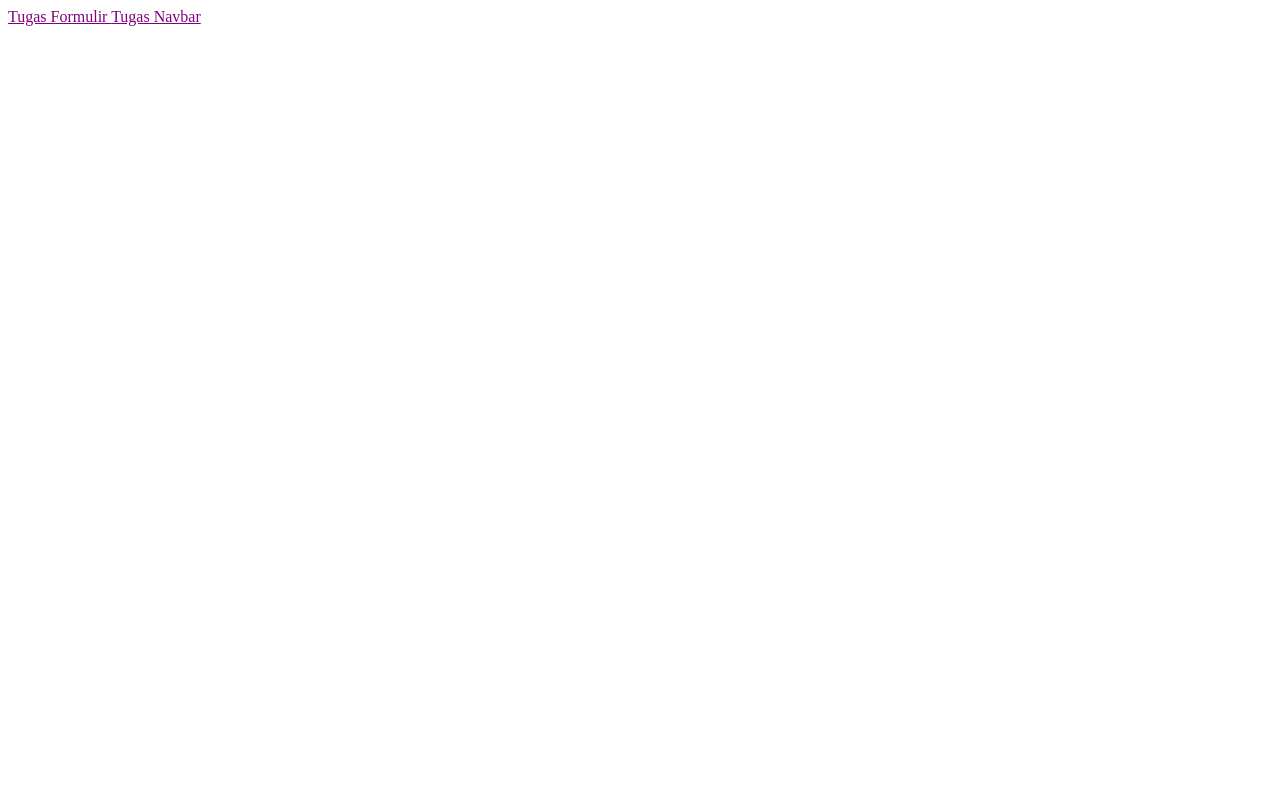
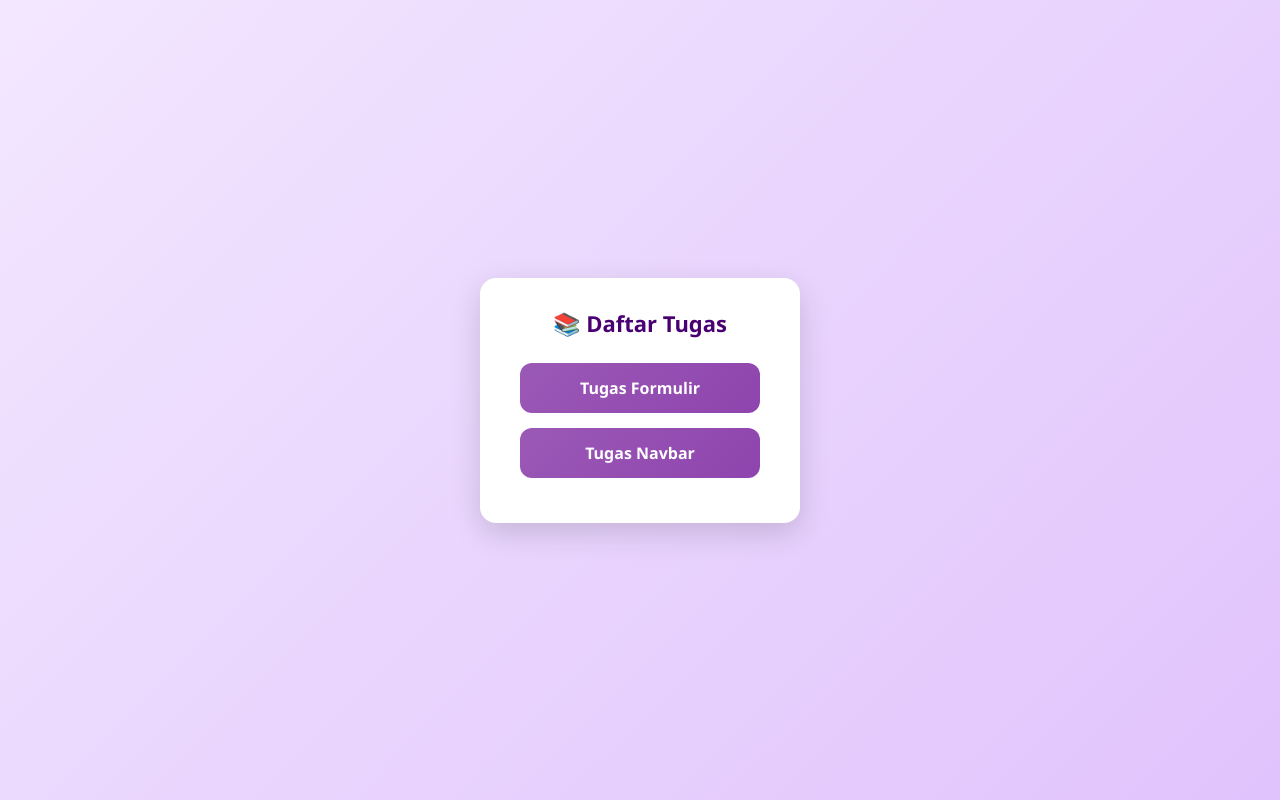
Before and after one commit to exploit14/Website-portofolio, a plain HTML site: page lat_css.html in a window 1280 px wide. Drawn offline with Linux system fonts and the light colour scheme.

Commit message:
Update lat_css.html

```diff
--- a/lat_css.html
+++ b/lat_css.html
@@ -2,22 +2,77 @@
 <html lang="id">
 <head>
     <meta charset="UTF-8">
-    <title> Daftar Tugas </title>
+    <title>Daftar Tugas</title>
 
     <style>
+        /* RESET SEDERHANA */
+        * {
+            margin: 0;
+            padding: 0;
+            box-sizing: border-box;
+            font-family: "Segoe UI", Tahoma, sans-serif;
+        }
+
+        body {
+            min-height: 100vh;
+            background: linear-gradient(135deg, #f3e7ff, #e0c3fc);
+            display: flex;
+            justify-content: center;
+            align-items: center;
+        }
+
+        /* CARD UTAMA */
+        .menu-tugas {
+            background: #ffffff;
+            padding: 30px 40px;
+            border-radius: 16px;
+            width: 320px;
+            box-shadow: 0 10px 30px rgba(0, 0, 0, 0.15);
+            text-align: center;
+        }
+
+        .menu-tugas h1 {
+            font-size: 22px;
+            margin-bottom: 25px;
+            color: #4a0072;
+        }
+
+        /* TOMBOL */
         .cta-button {
-            color: purple !important;
+            display: block;
+            margin: 15px 0;
+            padding: 14px;
+            text-decoration: none;
+            color: #ffffff;
+            background: linear-gradient(135deg, #9b59b6, #8e44ad);
+            border-radius: 12px;
+            font-weight: 600;
+            transition: all 0.3s ease;
+        }
+
+        .cta-button:hover {
+            transform: translateY(-4px);
+            box-shadow: 0 8px 18px rgba(155, 89, 182, 0.5);
+            background: linear-gradient(135deg, #8e44ad, #732d91);
+        }
+
+        /* RESPONSIVE */
+        @media (max-width: 400px) {
+            .menu-tugas {
+                width: 90%;
+                padding: 25px;
+            }
         }
     </style>
 </head>
 <body>
-    <div class="menu-tugas" >
+
+    <div class="menu-tugas">
+        <h1>📚 Daftar Tugas</h1>
 
         <a href="/Website-portofolio/formulir.html" class="cta-button">
             Tugas Formulir
         </a>
-
-
 
         <a href="/Website-portofolio/navbar.html" class="cta-button">
             Tugas Navbar
```
